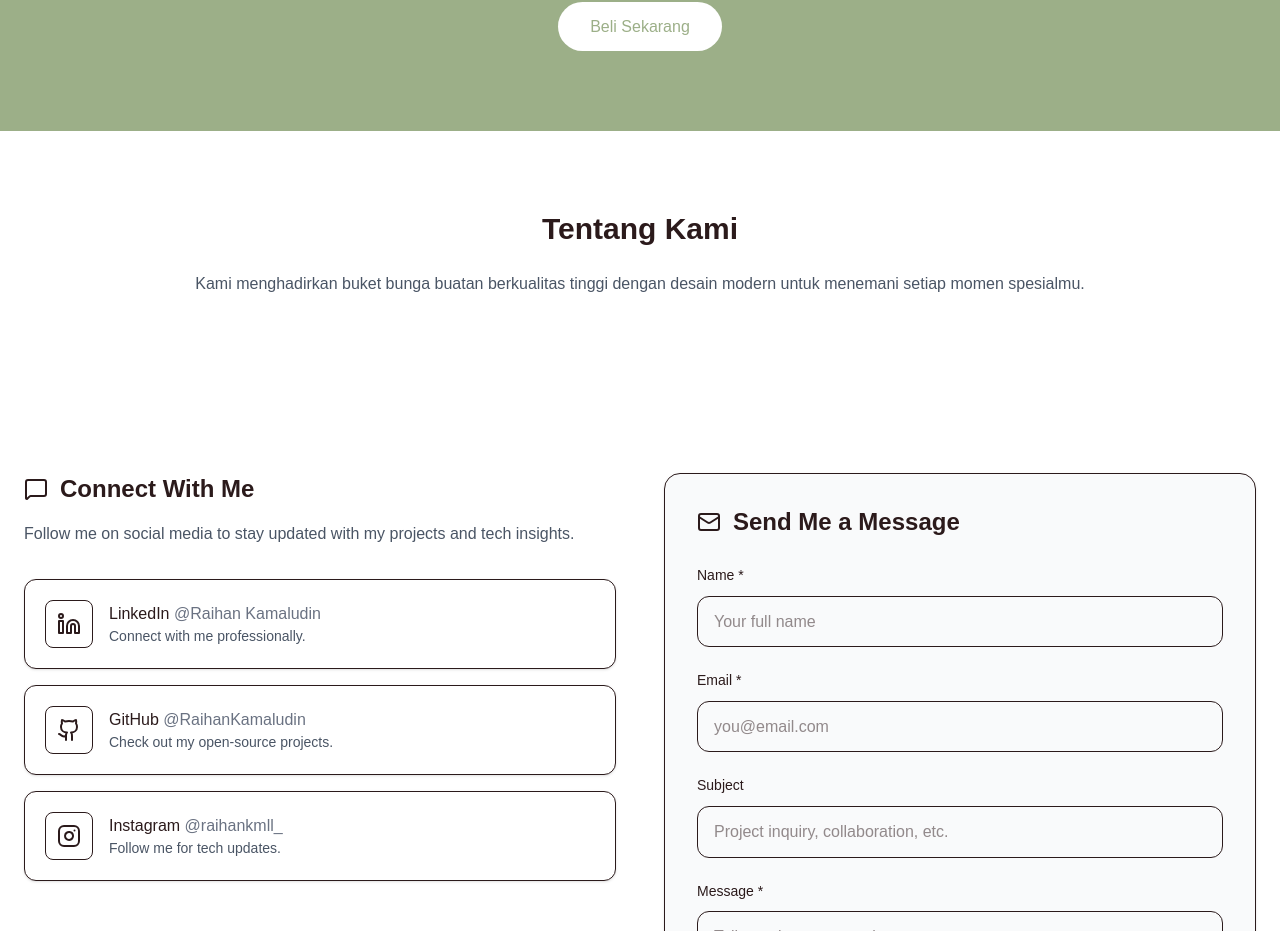
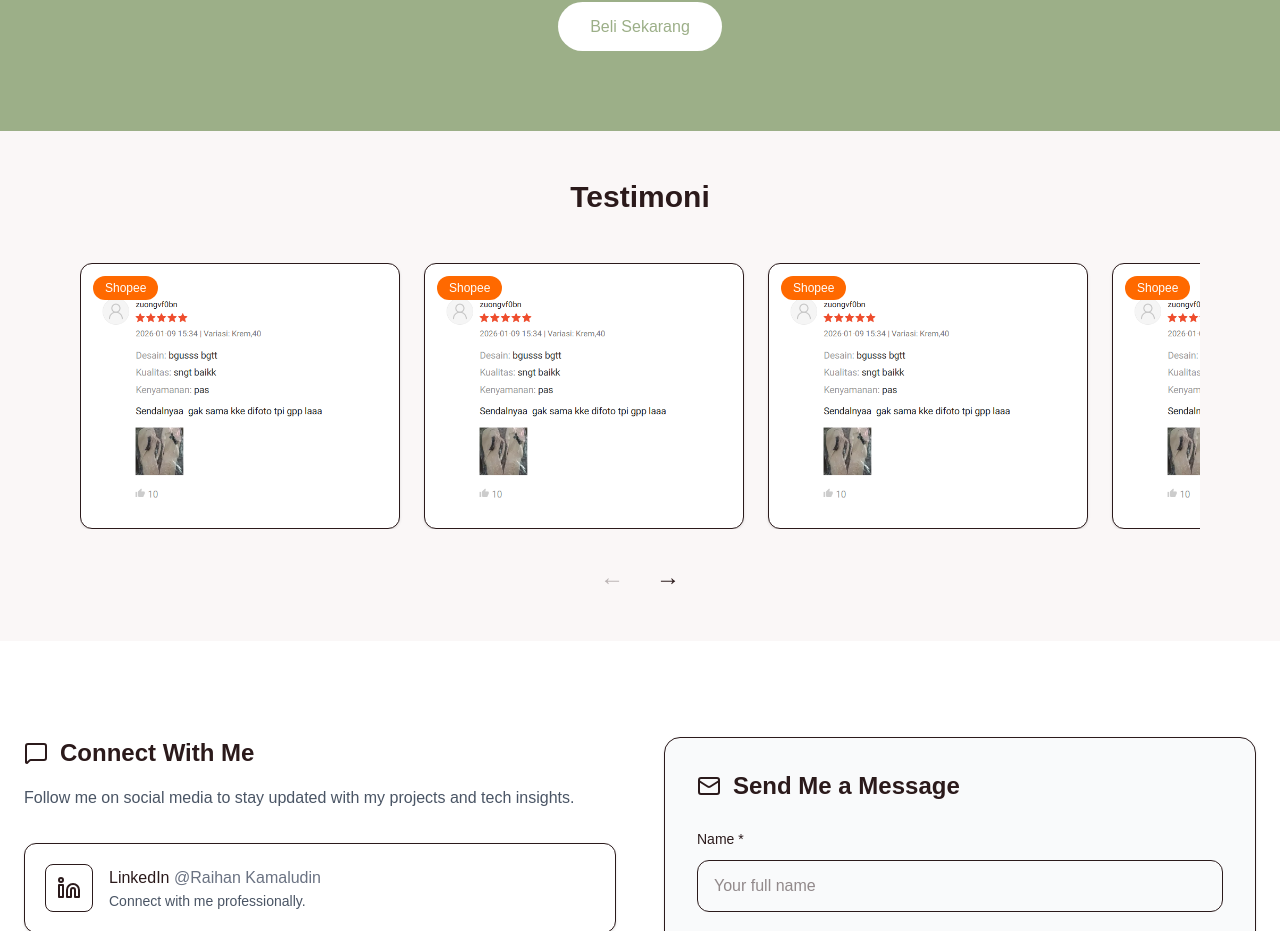
Before and after one commit to raihankamaludin/kreasik-site, a Next.js app: page / in a window 1280 px wide. Shown: the part 3099-4030 px from the top of the page. Built offline with nearby package versions, Linux system fonts and the light colour scheme.

Commit message:
create Testimoni Section

```diff
--- a/src/app/page.jsx
+++ b/src/app/page.jsx
@@ -1,23 +1,21 @@
-import About from "@/components/layout/sections/About";
 import Contact from "@/components/layout/sections/Contact";
 import CTA from "@/components/layout/sections/CTA";
 import HeroSplit from "@/components/layout/sections/heroSplit";
 import Products from "@/components/layout/sections/Products";
 import PromoSection from "@/components/layout/sections/PromoSection";
 import WhyChooseUs from "@/components/layout/sections/WhyChooseUs";
-
+import Testimoni from "@/components/layout/sections/TestimoniSection";
 
 export default function Home() {
   return (
     <main>
       <HeroSplit />
-        <PromoSection/>
-      <WhyChooseUs/>
-      <Products/>
-      <CTA/>
-      <About/>
-      <Contact/>
-
+      <PromoSection />
+      <WhyChooseUs />
+      <Products />
+      <CTA />
+      <Testimoni />
+      <Contact />
     </main>
   );
 }
--- a/src/components/layout/sections/About.jsx
+++ /dev/null
@@ -1,15 +0,0 @@
-export default function About() {
-  return (
-    <section className="py-20 bg-white">
-      <div className="max-w-5xl mx-auto px-6 text-center">
-        <h2 className="text-3xl font-semibold mb-6">
-          Tentang Kami
-        </h2>
-        <p className="text-gray-600">
-          Kami menghadirkan buket bunga buatan berkualitas tinggi
-          dengan desain modern untuk menemani setiap momen spesialmu.
-        </p>
-      </div>
-    </section>
-  );
-}
--- /dev/null
+++ b/src/components/layout/sections/TestimoniSection.jsx
@@ -0,0 +1,116 @@
+"use client";
+
+import { useState } from "react";
+import Image from "next/image";
+
+const testimonials = [
+  { id: 1, img: "/Testimoni/testimoni1.png" },
+  { id: 2, img: "/Testimoni/testimoni1.png" },
+  { id: 3, img: "/Testimoni/testimoni1.png" },
+  { id: 4, img: "/Testimoni/testimoni1.png" },
+  { id: 5, img: "/Testimoni/testimoni1.png" },
+];
+
+export default function Testimoni() {
+  const [index, setIndex] = useState(0);
+
+  // ukuran card
+  const CARD = {
+    mobile: 260,
+    md: 300,
+    lg: 320,
+  };
+
+  const getCardWidth = () => {
+    if (typeof window === "undefined") return CARD.lg;
+    if (window.innerWidth < 640) return CARD.mobile;
+    if (window.innerWidth < 1024) return CARD.md;
+    return CARD.lg;
+  };
+
+  const cardWidth = getCardWidth();
+
+  const visible =
+    cardWidth === CARD.mobile ? 1 :
+    cardWidth === CARD.md ? 2 : 3;
+
+  const next = () => {
+    if (index < testimonials.length - visible) {
+      setIndex((prev) => prev + 1);
+    }
+  };
+
+  const prev = () => {
+    if (index > 0) {
+      setIndex((prev) => prev - 1);
+    }
+  };
+
+  return (
+    <section className="py-12 bg-background overflow-hidden">
+      <div className="max-w-6xl mx-auto px-4">
+
+        <h2 className="text-2xl md:text-3xl font-semibold text-center mb-12">
+          Testimoni
+        </h2>
+
+        {/* VIEWPORT */}
+        <div className="relative">
+
+          <div className="overflow-hidden">
+            <div
+              className="flex gap-6 transition-transform duration-500 ease-out"
+              style={{
+                transform: `translateX(-${index * (cardWidth + 24)}px)`
+              }}
+            >
+             {testimonials.map((item) => (
+  <div
+    key={item.id}
+    className="relative shrink-0 bg-white rounded-xl shadow-sm border p-3"
+    style={{ width: cardWidth }}
+  >
+    {/* Badge */}
+    <div className="absolute top-3 left-3 z-10 bg-orange-500 text-white text-xs px-3 py-1 rounded-full">
+      Shopee
+    </div>
+
+    {/* Image */}
+    <div className="relative w-full h-60">
+      <Image
+        src={item.img}
+        alt="Testimoni Shopee"
+        fill
+        className="object-contain"
+      />
+    </div>
+  </div>
+))}
+
+            </div>
+          </div>
+        </div>
+
+        {/* BUTTON */}
+        <div className="flex justify-center gap-8 mt-8 text-2xl">
+          <button
+            onClick={prev}
+            disabled={index === 0}
+            className="disabled:opacity-30"
+          >
+            ←
+          </button>
+
+          <button
+            onClick={next}
+            disabled={index >= testimonials.length - visible}
+            className="disabled:opacity-30"
+          >
+            →
+          </button>
+        </div>
+
+      </div>
+    </section>
+  );
+}
```
Also changed, not shown: public/Testimoni/testimoni1.png (added).
